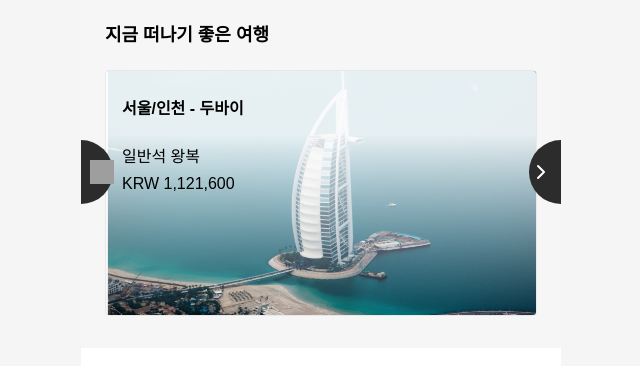
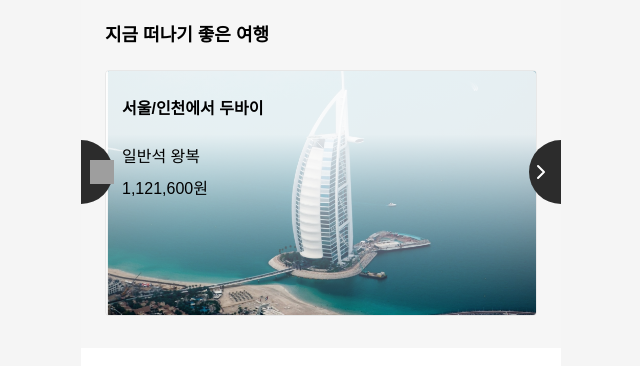
Before and after one commit to woowacourse/a11y-airline, a React (Vite) app: page / in a window 1280 px wide. Shown: the part 439-805 px from the top of the page, without its empty margins (319-959 px from the left). Built offline with nearby package versions, Linux system fonts and the light colour scheme; grey boxes are pictures that could not be loaded.

Commit message:
feat: 여행 카드 컴포넌트를 링크로 변경하고 접근성 개선

```diff
--- a/src/App.tsx
+++ b/src/App.tsx
@@ -19,7 +19,7 @@ function App() {
           <FlightBooking />
         </div>
         <div className={styles.travelSection}>
-          <h1 className={`${styles.travelTitle} heading-2-text`}>지금 떠나기 좋은 여행</h1>
+          <h2 className={`${styles.travelTitle} heading-2-text`}>지금 떠나기 좋은 여행</h2>
           <TravelSection />
         </div>
       </div>
--- a/src/components/TravelSection.module.css
+++ b/src/components/TravelSection.module.css
@@ -17,10 +17,17 @@
   display: none;
   width: 100%;
   height: 246px;
+  color: inherit;
+  text-decoration: none;
 }
 
 .cardActive {
   display: block;
+}
+
+.card:focus-visible {
+  outline: 3px solid #005fcc;
+  outline-offset: -3px;
 }
 
 .cardImage {
--- a/src/components/TravelSection.tsx
+++ b/src/components/TravelSection.tsx
@@ -55,10 +55,6 @@ const TravelSection = () => {
     setCurrentIndex((prevIndex) => (prevIndex - 1 + travelOptions.length) % travelOptions.length);
   };
 
-  const handleCardClick = (link: string) => {
-    window.open(link, '_blank', 'noopener,noreferrer');
-  };
-
   return (
     <div className={styles.travelSection}>
       <button
@@ -71,20 +67,21 @@ const TravelSection = () => {
       </button>
       <div className={styles.carousel}>
         {travelOptions.map((option, index) => (
-          <div
-            key={index}
+          <a
+            key={option.link}
             className={`${styles.card} ${index === currentIndex ? styles.cardActive : ''}`}
-            onClick={() => handleCardClick(option.link)}
+            href={option.link}
+            aria-label={`${travelOptions.length}개 중 ${index + 1}번째, ${option.departure}에서 ${option.destination}, ${option.type}, ${option.price.toLocaleString()}원`}
           >
-            <img src={option.image} className={styles.cardImage} />
+            <img src={option.image} alt="" className={styles.cardImage} />
             <div className={styles.cardContent}>
               <p className={`${styles.cardTitle} heading-3-text`}>
-                {option.departure} - {option.destination}
+                {option.departure}에서 {option.destination}
               </p>
               <p className={`${styles.cardType} body-text`}>{option.type}</p>
-              <p className={`${styles.cardPrice} body-text`}>KRW {option.price.toLocaleString()}</p>
+              <p className={`${styles.cardPrice} body-text`}>{option.price.toLocaleString()}원</p>
             </div>
-          </div>
+          </a>
         ))}
       </div>
       <button
```
